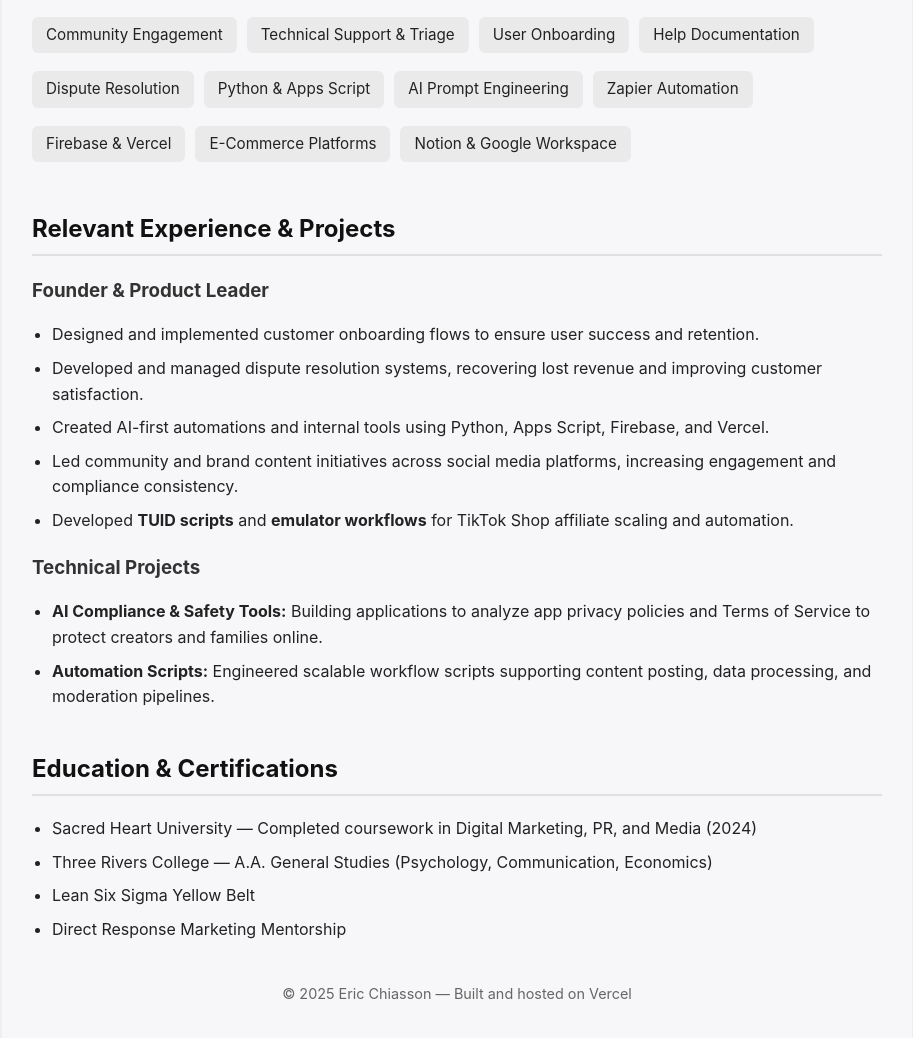
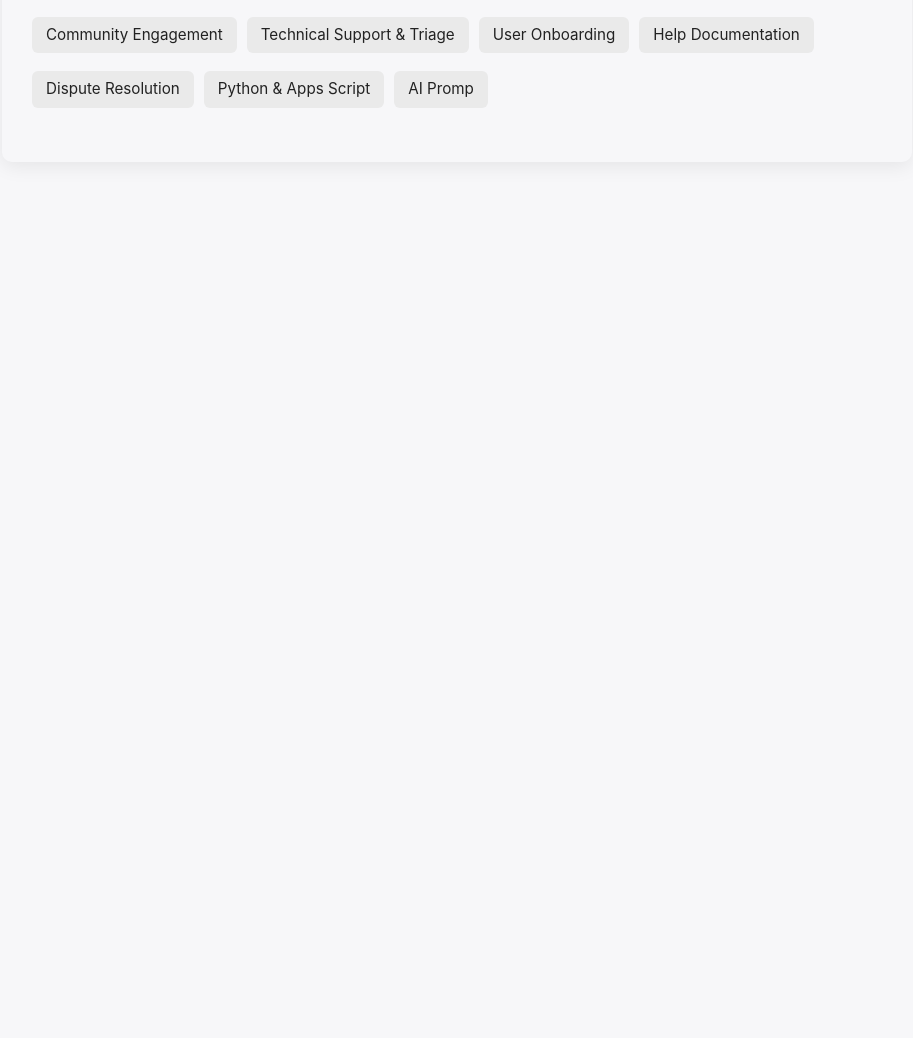
Before and after one commit to galFenc/skool, a plain HTML site: page index.html in a window 1280 px wide. Shown: the part 526-1564 px from the top of the page, without its empty margins (183-1096 px from the left). After the commit the page ends 800 px from the top, so only its background shows below. Drawn offline with Linux system fonts and the light colour scheme.

Commit message:
Update resume by removing skills and experience
Removed several items from the skills and experience sections of the resume.

```diff
--- a/index.html
+++ b/index.html
@@ -1,8 +1,8 @@
 <!DOCTYPE html>
 <html lang="en">
 <head>
-  <meta charset="UTF-8">
-  <meta name="viewport" content="width=device-width, initial-scale=1.0">
+  <meta charset="UTF-8" />
+  <meta name="viewport" content="width=device-width, initial-scale=1.0"/>
   <title>Eric Chiasson - Resume</title>
   <style>
     /* --- Base Layout --- */
@@ -53,12 +53,8 @@
     }
 
     /* --- Lists --- */
-    ul {
-      padding-left: 20px;
-    }
-    li {
-      margin-bottom: 8px;
-    }
+    ul { padding-left: 20px; }
+    li { margin-bottom: 8px; }
 
     /* --- Skills List --- */
     .skills-list {
@@ -109,42 +105,4 @@
       <li>Help Documentation</li>
       <li>Dispute Resolution</li>
       <li>Python & Apps Script</li>
-      <li>AI Prompt Engineering</li>
-      <li>Zapier Automation</li>
-      <li>Firebase & Vercel</li>
-      <li>E-Commerce Platforms</li>
-      <li>Notion & Google Workspace</li>
-    </ul>
-
-    <h2>Relevant Experience & Projects</h2>
-
-    <h3>Founder & Product Leader</h3>
-    <ul>
-      <li>Designed and implemented customer onboarding flows to ensure user success and retention.</li>
-      <li>Developed and managed dispute resolution systems, recovering lost revenue and improving customer satisfaction.</li>
-      <li>Created AI-first automations and internal tools using Python, Apps Script, Firebase, and Vercel.</li>
-      <li>Led community and brand content initiatives across social media platforms, increasing engagement and compliance consistency.</li>
-      <li>Developed <strong>TUID scripts</strong> and <strong>emulator workflows</strong> for TikTok Shop affiliate scaling and automation.</li>
-    </ul>
-
-    <h3>Technical Projects</h3>
-    <ul>
-      <li><strong>AI Compliance & Safety Tools:</strong> Building applications to analyze app privacy policies and Terms of Service to protect creators and families online.</li>
-      <li><strong>Automation Scripts:</strong> Engineered scalable workflow scripts supporting content posting, data processing, and moderation pipelines.</li>
-    </ul>
-
-    <h2>Education & Certifications</h2>
-    <ul>
-      <li>Sacred Heart University — Completed coursework in Digital Marketing, PR, and Media (2024)</li>
-      <li>Three Rivers College — A.A. General Studies (Psychology, Communication, Economics)</li>
-      <li>Lean Six Sigma Yellow Belt</li>
-      <li>Direct Response Marketing Mentorship</li>
-    </ul>
-  </div>
-
-  <footer>
-    <p>© 2025 Eric Chiasson — Built and hosted on Vercel</p>
-  </footer>
-
-</body>
-</html>
+      <li>AI Promp
```
